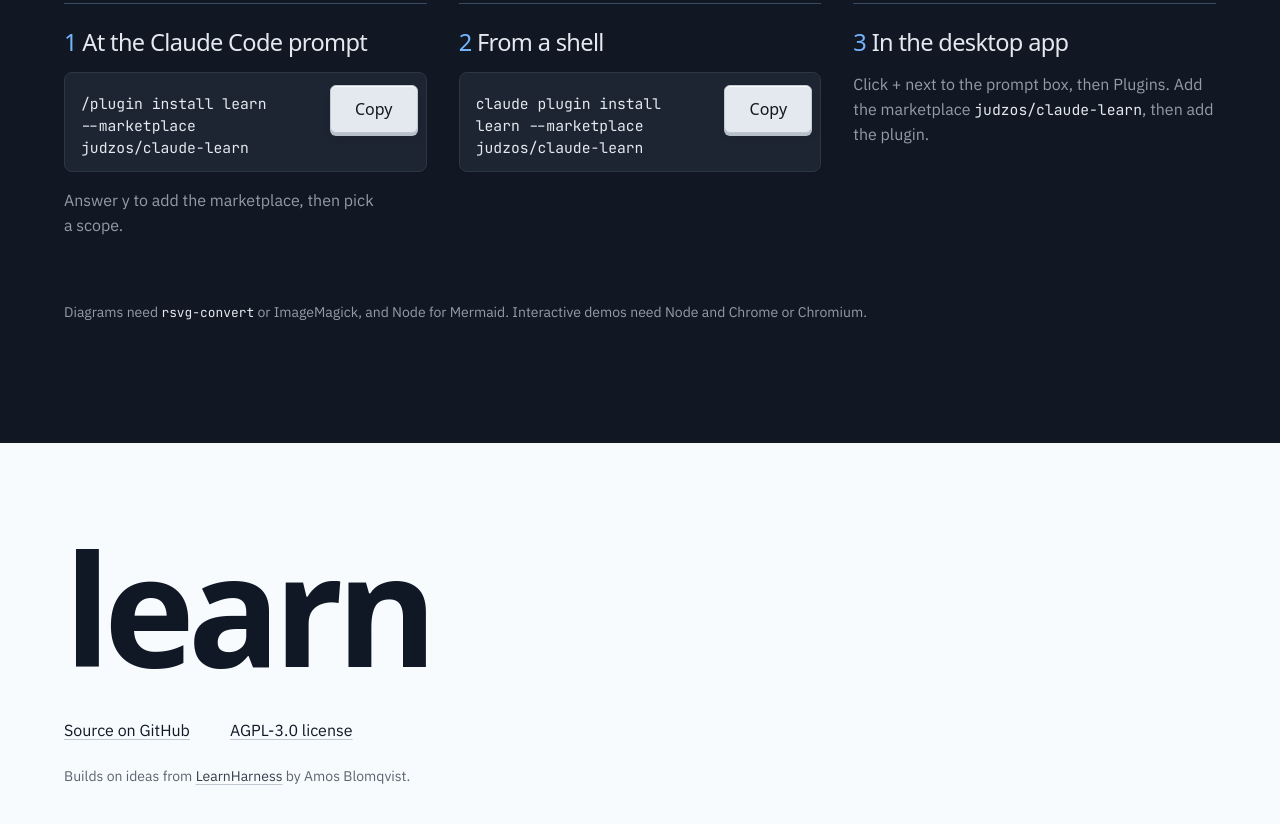
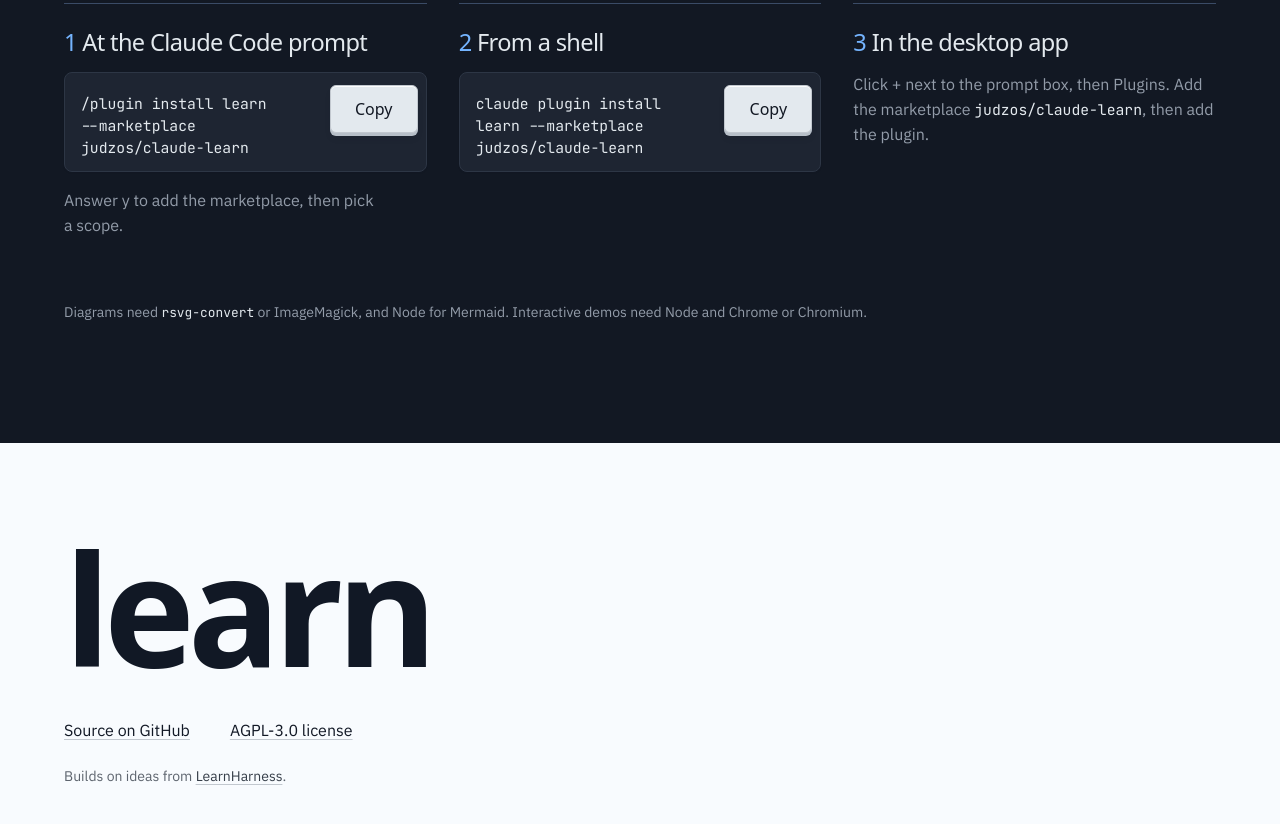
Before and after one commit to judzos/claude-learn, a plain HTML site: page docs/index.html in a window 1280 px wide. Shown: the part 9231-10055 px from the top of the page. Drawn offline with Linux system fonts and the light colour scheme; a web font is replaced by a local one.

Commit message:
Credit LearnHarness by link only

```diff
--- a/docs/index.html
+++ b/docs/index.html
@@ -390,7 +390,7 @@
         <li><a href="https://github.com/judzos/claude-learn">Source on GitHub</a></li>
         <li><a href="https://github.com/judzos/claude-learn/blob/main/LICENSE">AGPL-3.0 license</a></li>
       </ul>
-      <p class="foot__credit">Builds on ideas from <a href="https://learnharness.ai/">LearnHarness</a> by Amos Blomqvist.</p>
+      <p class="foot__credit">Builds on ideas from <a href="https://learnharness.ai/">LearnHarness</a>.</p>
     </div>
   </footer>
 
```
Also changed, not shown: README.md.
